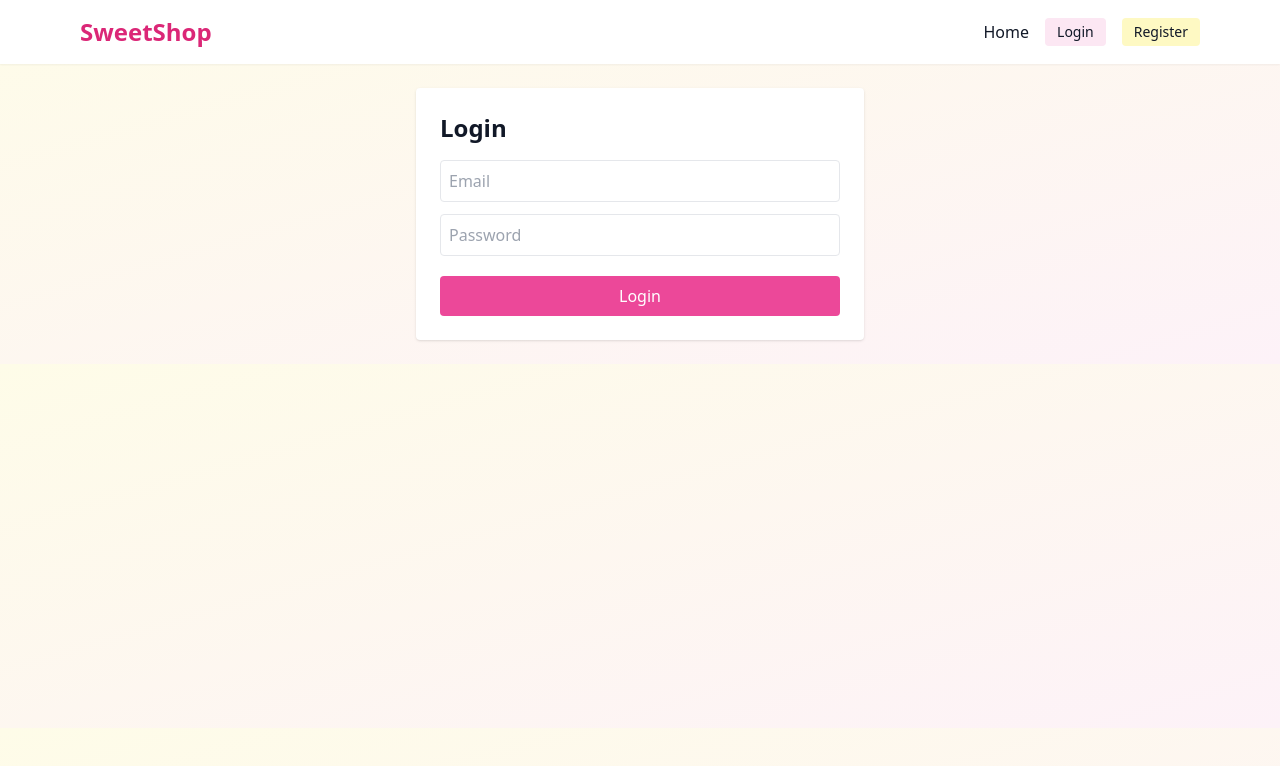
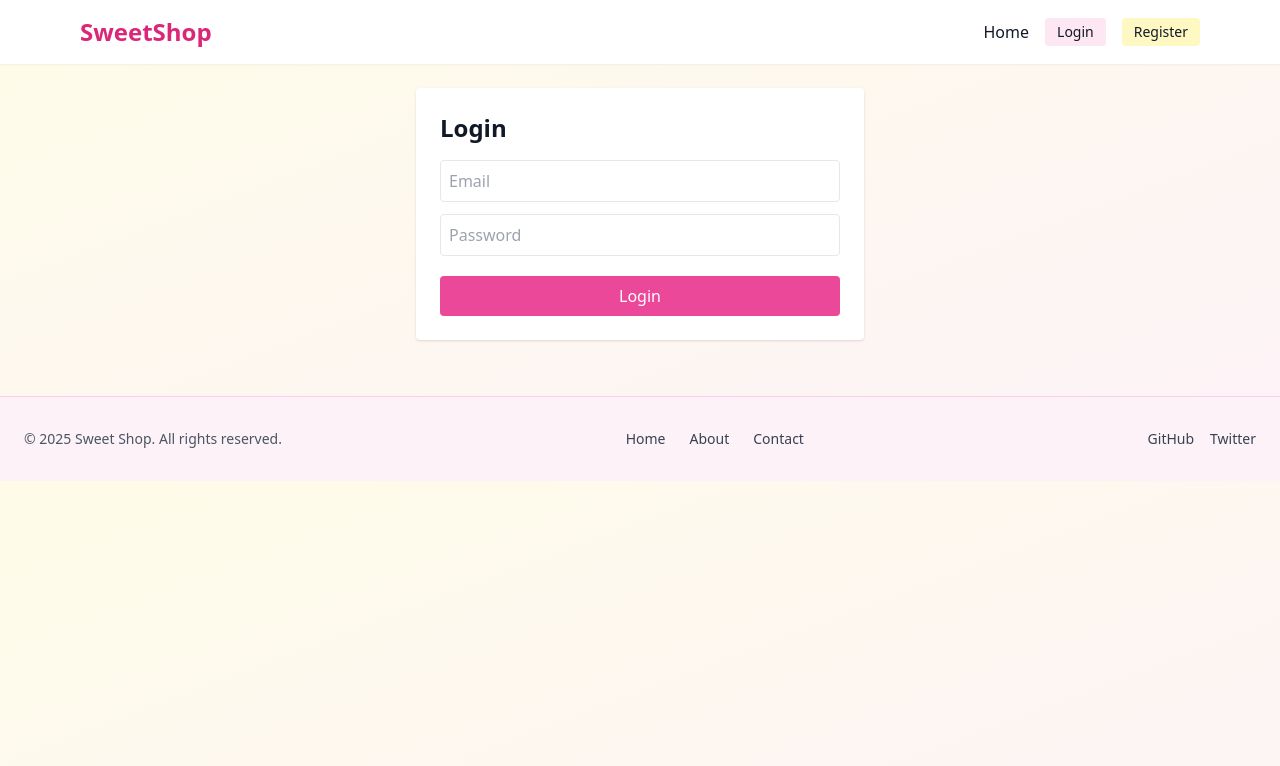
Before and after one commit to pappubishwas/SweetShop, a React (Vite) app in the folder frontend/: page /login in a window 1280 px wide. Shown: the top 766 px of the page. Built offline with nearby package versions, Linux system fonts and the light colour scheme; no server answers; the HTML template or start-up script is replaced by a standard one.

Commit message:
Footer Component is uploaded

```diff
--- a/frontend/src/App.tsx
+++ b/frontend/src/App.tsx
@@ -8,6 +8,7 @@ import Header from "./components/Header";
 import { setToken } from "./lib/api";
 import PurchasePage from "./pages/PurchasePage";
 import { ToastContainer } from "react-toastify";
+import Footer from "./components/Footer";
 
 function App() {
   const [token, setTokenState] = useState<string | null>(() =>
@@ -91,6 +92,7 @@ function App() {
           <Route path="*" element={<Navigate to="/" />} />
         </Routes>
       </main>
+      <Footer/>
     </div>
   );
 }
--- /dev/null
+++ b/frontend/src/components/Footer.tsx
@@ -0,0 +1,58 @@
+import React from "react";
+import { Link } from "react-router-dom";
+
+export default function Footer() {
+  return (
+    <footer className="bg-pink-50 border-t border-pink-200 mt-8">
+      <div className="max-w-7xl mx-auto px-6 py-8 flex flex-col sm:flex-row justify-between items-center gap-4 text-sm text-gray-700 font-sans">
+
+        {/* Left side */}
+        <p className="text-center sm:text-left text-gray-600">
+          © {new Date().getFullYear()} Sweet Shop. All rights reserved.
+        </p>
+
+        {/* Middle navigation */}
+        <div className="flex gap-6">
+          <Link
+            to="/"
+            className="text-gray-700 hover:text-pink-500 font-medium transition-colors duration-300"
+          >
+            Home
+          </Link>
+          <Link
+            to="/"
+            className="text-gray-700 hover:text-pink-500 font-medium transition-colors duration-300"
+          >
+            About
+          </Link>
+          <Link
+            to="/"
+            className="text-gray-700 hover:text-pink-500 font-medium transition-colors duration-300"
+          >
+            Contact
+          </Link>
+        </div>
+
+        {/* Social links */}
+        <div className="flex gap-4 mt-4 sm:mt-0">
+          <a
+            href="https://github.com/pappubishwas/SweetShop"
+            target="_blank"
+            rel="noopener noreferrer"
+            className="text-gray-700 hover:text-pink-500 transition-colors duration-300"
+          >
+            GitHub
+          </a>
+          <a
+            href="https://x.com/OviPappu"
+            target="_blank"
+            rel="noopener noreferrer"
+            className="text-gray-700 hover:text-pink-500 transition-colors duration-300"
+          >
+            Twitter
+          </a>
+        </div>
+      </div>
+    </footer>
+  );
+}
```
